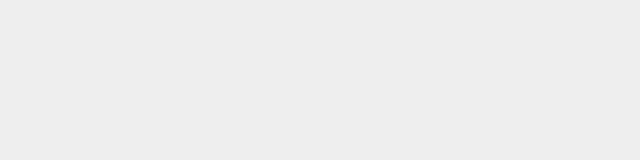
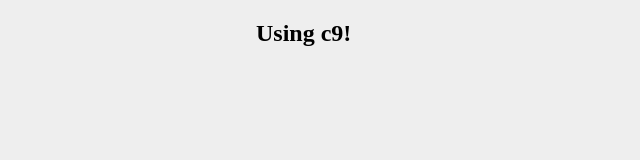
Before and after one commit to nhaglind/himura, a plain HTML site: page index.html in a window 1280 px wide. Shown: the whole page, without its empty margins (0-640 px from the left). Drawn offline with Linux system fonts and the light colour scheme.

Commit message:
c9 dev env

```diff
--- a/index.html
+++ b/index.html
@@ -12,6 +12,7 @@
 
 <section id="game-container">
 
+<h1>Using c9!</h1>
 
 </section>
 
```
